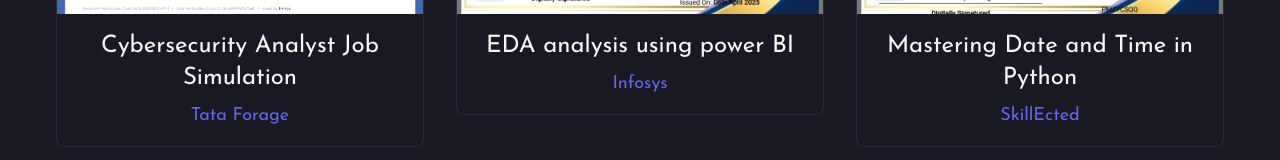
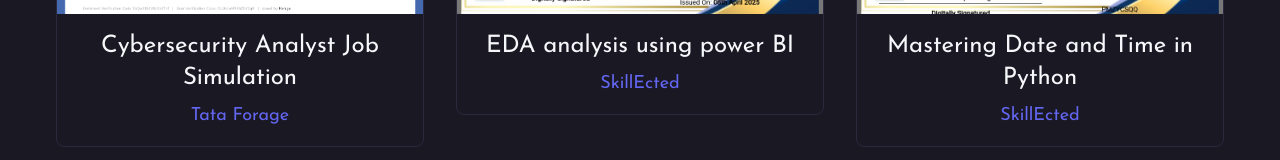
Before and after one commit to Sneh0510/Portfolio, a React (Vite) app: page /certificates in a window 1280 px wide. Shown: the part 977-1137 px from the top of the page. Built offline with nearby package versions, Linux system fonts and the light colour scheme; no server answers.

Commit message:
update platform name for EDA analysis certificate from Infosys to SkillEcted

```diff
--- a/src/components/certificateSection/CertificationMain.jsx
+++ b/src/components/certificateSection/CertificationMain.jsx
@@ -25,7 +25,7 @@
   },
   {
     title: "EDA analysis using power BI",
-    platform: "Infosys",
+    platform: "SkillEcted",
     image: "/certificates/power_bi.png",
   },
   {
```
